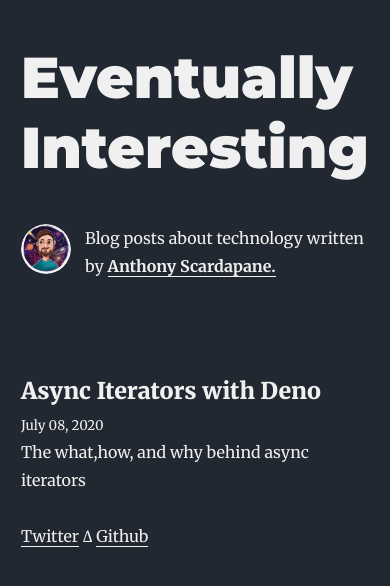
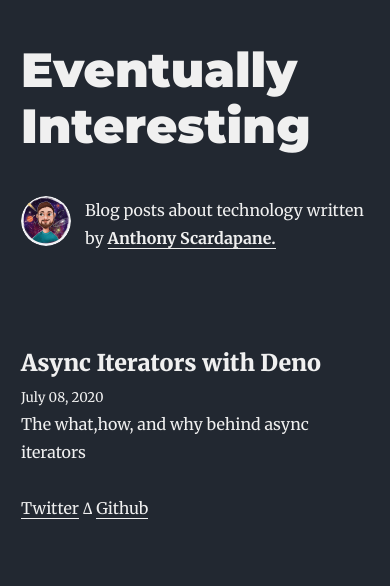
Before and after one commit to a-scar/eventually-interesting, a Gatsby site: page / in a window 390 px wide. Built offline with nearby package versions, Linux system fonts and the light colour scheme; Gatsby itself is replaced by a stand-in of ours; some packages are replaced by stand-ins of ours.

Commit message:
fix title sizing for mobile

```diff
--- a/src/components/layout.js
+++ b/src/components/layout.js
@@ -26,7 +26,7 @@ const Layout = ({ location, title, children }) => {
     header = (
       <h1
         style={{
-          ...scale(1.4),
+          ...scale(1.2),
           marginBottom: rhythm(1.5),
           marginTop: 0
         }}
```
